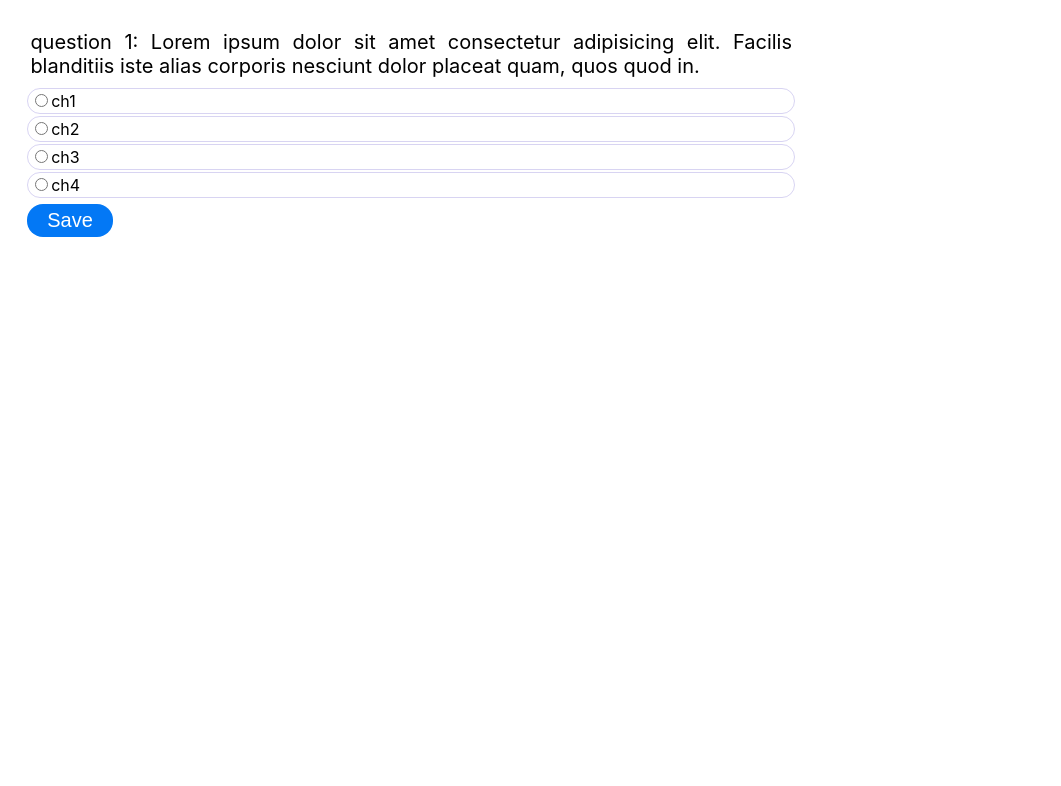
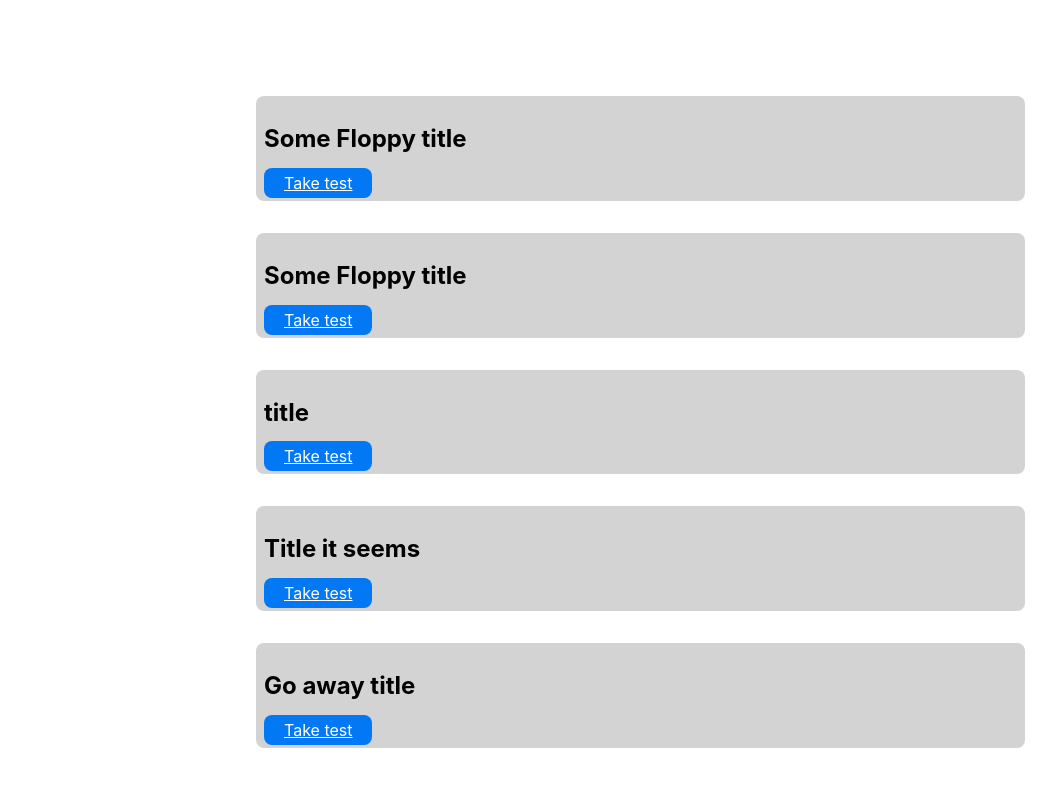
Before and after one commit to Mahesh-Ironcoder/reactjs-bestenlist, a React (Create React App) app in the folder Project/leader-boards/: page /user in a window 1280 px wide. Shown: the top 786 px of the page, without its empty margins (0-1061 px from the left). Built offline with nearby package versions, Linux system fonts and the light colour scheme.

Commit message:
Just creates a user dashboard of their alloted quizes

```diff
--- a/Project/leader-boards/src/App.css
+++ b/Project/leader-boards/src/App.css
@@ -14,6 +14,9 @@
 	font-size: 1rem;
 }
 
+.quiz h3 {
+	color: #1d3552;
+}
 /* .qstn-wrapper section */
 .qstn-wrapper {
 	width: 98%;
@@ -64,3 +67,31 @@
 .choice:hover {
 	background-color: rgb(177, 175, 174);
 }
+
+/* user dashboard */
+.user-dashboard {
+	width: 60%;
+	position: relative;
+	top: 10vh;
+	left: 20vw;
+	display: flex;
+	flex-direction: column;
+}
+
+.quiz-card {
+	width: 98%;
+	margin: 1rem auto;
+	background-color: lightgray;
+	border-radius: 8px;
+	padding: 0.5rem;
+}
+
+.card-button{
+	background-color: #0378f5;
+	border-radius: 8px;
+	border-style: none;
+	border: none;
+	padding: 5px 20px;
+	color: white;
+	/* font-size: 1rem; */
+}
--- a/Project/leader-boards/src/App.js
+++ b/Project/leader-boards/src/App.js
@@ -1,8 +1,28 @@
 import "./App.css";
-import Quiz from "./pages/components/Quiz";
+
+import UserDashboard from "./components/UserDashboard";
+import { BrowserRouter as Router, Route, Switch } from "react-router-dom";
+
+function PublicPage(props) {
+	return <h1> Hi this is a Public home page</h1>;
+}
 
 function App() {
-	return <Quiz />;
+	return (
+		<Router>
+			<Switch>
+				<Route path='/user'>
+					<UserDashboard />
+				</Route>
+				<Route path='/'>
+					<PublicPage />
+				</Route>
+				<Route path='*'>
+					<h1>404 Page not found</h1>
+				</Route>
+			</Switch>
+		</Router>
+	);
 }
 
 export default App;
--- a/Project/leader-boards/src/pages/components/Question.js
+++ b/Project/leader-boards/src/components/Question.js
@@ -24,10 +24,6 @@ function Question(props) {
 								name={"ans" + props.qid}
 								value={ch}
 								id={props.qid + "" + id}
-								onSelect={(e) => {
-									console.log("option seelected");
-									console.log(e.target.id);
-								}}
 							/>
 							<label htmlFor={props.qid + "" + id}>{ch}</label>
 						</section>
--- a/Project/leader-boards/src/pages/components/Quiz.js
+++ b/Project/leader-boards/src/components/Quiz.js
@@ -1,6 +1,6 @@
 import React, { useState } from "react";
 import Question from "./Question";
-import { qtns } from "./questions";
+import { useParams} from 'react-router-dom'
 
 function Quiz(props) {
 	const [answer, setAnswer] = useState({});
@@ -8,14 +8,14 @@ function Quiz(props) {
 
 	const handleAnswer = (qid, ans) => {
 		setAnswer({ ...answer, [qid]: ans });
-		if (currqtn + 1 < qtns.length) setCurrqtn(currqtn + 1);
+		if (currqtn + 1 < props.qtns.length) setCurrqtn(currqtn + 1);
 	};
 
 	const handleSubmit = () => {
 		console.log("Quiz submitted", answer);
 	};
 
-	const qtcomp = qtns.map((qtn, id) => {
+	const qtcomp = props.qtns.map((qtn, id) => {
 		return (
 			<Question
 				key={id}
@@ -26,10 +26,13 @@ function Quiz(props) {
 			/>
 		);
 	});
-
+	const { quizid } = useParams();
+	console.log(Date())
 	return (
 		<div className='quiz'>
-			{currqtn + 1 === qtns.length && (
+			<h1>{quizid}</h1>
+			<h3>Question {(currqtn+1)+"/"+props.qtns.length}</h3>
+			{currqtn + 1 === props.qtns.length && (
 				<button className="quiz-submit"onClick={handleSubmit}>Submit</button>
 			)}
 			{qtcomp[currqtn]}
--- /dev/null
+++ b/Project/leader-boards/src/components/UserDashboard.js
@@ -0,0 +1,42 @@
+import React from "react";
+import { quizes } from "./quizes";
+import { Link, Route, Switch, useRouteMatch } from "react-router-dom";
+import Quiz from "./Quiz";
+import { qtns } from "./questions";
+
+function QuizCard(props) {
+	return (
+		<section className='quiz-card'>
+			<h2>{props.quiz.title}</h2>
+			<Link
+				className='card-button'
+				to={`${props.curURL}/${props.quiz.quizid}`}
+				onClick={() => console.log("quiz card link clicked", Date())}
+			>
+				Take test
+			</Link>
+		</section>
+	);
+}
+function UserDashboard() {
+	const { path, url } = useRouteMatch();
+
+	return (
+		<>
+			<Switch>
+				<Route path={`${path}/:quizid`}>
+					<Quiz qtns={qtns} />
+				</Route>
+				<Route path={path}>
+					<div className='user-dashboard'>
+						{quizes.map((quz) => {
+							return <QuizCard key={quz.quizid} quiz={quz} curURL={url} />;
+						})}
+					</div>
+				</Route>
+			</Switch>
+		</>
+	);
+}
+
+export default UserDashboard;
--- /dev/null
+++ b/Project/leader-boards/src/components/quizes.js
@@ -0,0 +1,37 @@
+export const quizes = [
+	{
+		quizid: 1608139744278,
+		title: "Some Floppy title",
+		score: -1,
+		attq: -1,
+		response: {},
+	},
+	{
+		quizid: 1608139746288,
+		title: "Some Floppy title",
+		score: -1,
+		attq: -1,
+		response: {},
+	},
+	{
+		quizid: 1608139748285,
+		title: "title",
+		score: -1,
+		attq: -1,
+		response: {},
+	},
+	{
+		quizid: 1608139750285,
+		title: "Title it seems",
+		score: -1,
+		attq: -1,
+		response: {},
+	},
+	{
+		quizid: 1608139752278,
+		title: "Go away title",
+		score: -1,
+		attq: -1,
+		response: {},
+	}
+];
```
Also changed, not shown: Project/leader-boards/src/components/questions.js (renamed from Project/leader-boards/src/pages/components/questions.js), 1 other file (tests, documents, lock files or other folders).
